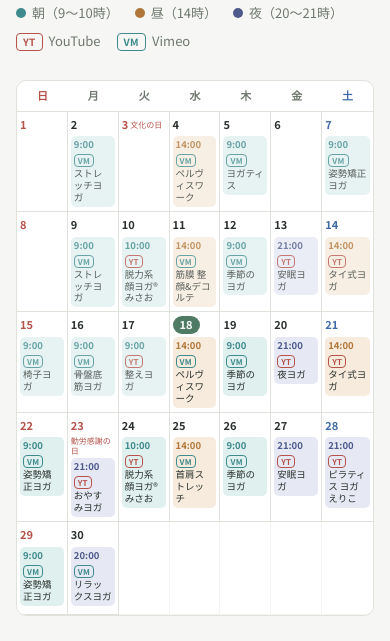
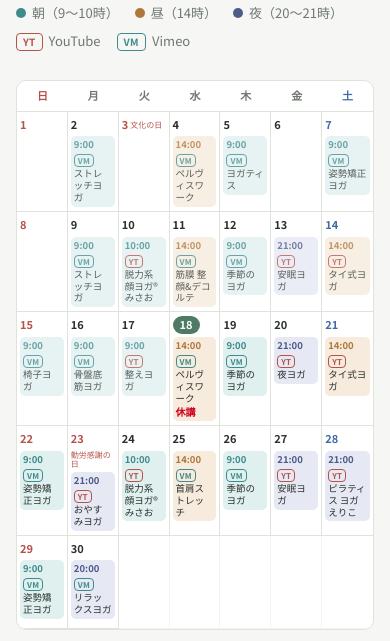
Before and after one commit to hazukiyo2002-source/yoga-live-calendar, a plain HTML site: page index.html in a window 390 px wide. Shown: the part 153-794 px from the top of the page. Drawn offline with Linux system fonts and the light colour scheme; a web font is replaced by a local one.

Commit message:
11/18 ペルヴィスワークを休講表示に
Added a new CSS variable for cancel color and updated relevant styles and event handling to incorporate the new 'off' state for events.

```diff
--- a/index.html
+++ b/index.html
@@ -11,7 +11,7 @@
   --day:#b0773a; --day-soft:#f6ebdc;
   --morning:#3f8a8c; --morning-soft:#dff0ef;
   --warn:#a3532d; --warn-soft:#fbeae0;
-  --sun:#b5524a; --sat:#3f6aa6;
+  --sun:#b5524a; --sat:#3f6aa6; --cancel:#d0021b;
   --display:"Zen Maru Gothic","Hiragino Maru Gothic ProN",system-ui,sans-serif;
   --body:"Noto Sans JP","Hiragino Sans",system-ui,sans-serif;
 }
@@ -22,7 +22,7 @@
   --day:#e2ad73; --day-soft:#3a2d1d;
   --morning:#80cfd1; --morning-soft:#1d3536;
   --warn:#f0a07a; --warn-soft:#3d261b;
-  --sun:#ef8f86; --sat:#8fb2ec; color-scheme:dark}}
+  --sun:#ef8f86; --sat:#8fb2ec; --cancel:#ff6b6b; color-scheme:dark}}
 :root[data-theme="dark"]{
   --bg:#161a18; --surface:#1f2421; --fg:#e7ebe7; --muted:#9aa49b; --line:#323a35;
   --accent:#8fc2a6; --accent-soft:#25352c;
@@ -30,7 +30,7 @@
   --day:#e2ad73; --day-soft:#3a2d1d;
   --morning:#80cfd1; --morning-soft:#1d3536;
   --warn:#f0a07a; --warn-soft:#3d261b;
-  --sun:#ef8f86; --sat:#8fb2ec; color-scheme:dark}
+  --sun:#ef8f86; --sat:#8fb2ec; --cancel:#ff6b6b; color-scheme:dark}
 body{background:var(--bg);color:var(--fg);font-family:var(--body);line-height:1.6}
 .wrap{max-width:1040px;margin:0 auto;padding-block:32px 48px;padding-left:max(16px,env(safe-area-inset-left,0px));padding-right:max(16px,env(safe-area-inset-right,0px));display:grid;gap:28px}
 header{display:grid;gap:6px}
@@ -68,6 +68,8 @@ h1{font-family:var(--display);font-size:clamp(26px,4vw,36px);margin:0;text-wrap:
 .ev.flag{outline:1.5px dashed var(--warn);outline-offset:-1.5px}
 .ev.past{opacity:.78}
 .arc{font-size:10px;font-weight:700;color:var(--muted);background:var(--bg);border:1px solid var(--line);border-radius:4px;padding:0 5px;line-height:1.4}
+.off{color:var(--cancel);font-weight:700}
+.ev .off{font-size:11px}
 
 h2{font-family:var(--display);font-size:20px;margin:0}
 .list{display:grid;gap:10px}
@@ -104,6 +106,7 @@ footer{color:var(--muted);font-size:12px}
   .ev .row{gap:3px}
   .ev .pf{font-size:8px;padding:0 3px}
   .ev .arc{display:none}
+  .ev .off{font-size:10px}
   .item{grid-template-columns:64px minmax(0,1fr)}
 }
 @media (max-width:420px){
@@ -168,7 +171,7 @@ const events=[
   {d:15,time:"9:00",name:"椅子ヨガ",pf:"vm",url:"https://vimeo.com/1246549487/18d67dacc0"},
   {d:16,time:"9:00",name:"骨盤底筋ヨガ",pf:"vm",url:"https://vimeo.com/1246560784/0477b8c995"},
   {d:17,time:"9:00",name:"整えヨガ",url:"https://www.youtube.com/live/siGVCeYS0ew"},
-  {d:18,time:"14:00",name:"ペルヴィスワーク",pf:"vm",url:"https://vimeo.com/event/6323586/embed/c7a9149217"},
+  {d:18,time:"14:00",name:"ペルヴィスワーク",pf:"vm",off:true,url:"https://vimeo.com/event/6323586/embed/c7a9149217"},
   {d:19,time:"9:00",name:"季節のヨガ",pf:"vm",url:"https://vimeo.com/event/6353750/embed/fc3d049603"},
   {d:20,time:"21:00",name:"夜ヨガ",desc:"足腰から全身を温めるヨガ",url:"https://www.youtube.com/live/rfR-JCHvLS4"},
   {d:21,time:"14:00",name:"タイ式ヨガ",url:"https://www.youtube.com/live/9JiSYKTQrRE"},
@@ -191,6 +194,7 @@ const now=new Date();
 const isPast=e=>{const [h,m]=e.time.split(':').map(Number);return new Date(2026,10,e.d,h,m+90)<now};
 const todayD=(now.getFullYear()===2026&&now.getMonth()===10)?now.getDate():-1;
 const arcTag='<span class="arc">アーカイブ</span>';
+const offTag='<span class="off">休講</span>';
 const grid=document.getElementById('grid');
 const total=Math.ceil((first+days)/7)*7;
 for(let i=0;i<total;i++){
@@ -201,24 +205,24 @@ for(let i=0;i<total;i++){
   if(d===todayD)c.classList.add('today');
   c.innerHTML=`<div class="num"><span class="n">${d}</span>${holidays[d]?`<span class="holname">${holidays[d]}</span>`:''}</div>`;
   events.filter(e=>e.d===d).forEach(e=>{
-    const past=isPast(e);
+    const past=isPast(e)&&!e.off;
     const ev=document.createElement('a');
     ev.href=e.url; ev.target='_blank'; ev.rel='noopener';
     ev.className='ev '+slot(e.time)+(e.flag?' flag':'')+(past?' past':'');
-    ev.innerHTML=`<span class="row"><span class="t">${e.time}</span>${pfLabel(e.pf)}${past?arcTag:''}</span><span class="name">${e.name}</span>`;
+    ev.innerHTML=`<span class="row"><span class="t">${e.time}</span>${pfLabel(e.pf)}${past?arcTag:''}</span><span class="name">${e.name}</span>${e.off?offTag:''}`;
     c.appendChild(ev);
   });
   grid.appendChild(c);
 }
 const list=document.getElementById('list');
 events.forEach(e=>{
-  const past=isPast(e);
+  const past=isPast(e)&&!e.off;
   const w=dows[new Date(2026,10,e.d).getDay()];
   const el=document.createElement('div');
   el.className='item '+slot(e.time);
   const where=e.pf==='vm'?'Vimeo':'YouTube';
   el.innerHTML=`<div class="date"><b>11/${e.d}</b><small>${w}${holidays[e.d]?'・祝':''}</small><span class="tm">${e.time}</span></div>
-  <div class="info"><span class="tags">${pfLabel(e.pf)}${past?arcTag:''}</span><strong>${e.name}</strong>${e.desc?`<p>${e.desc}</p>`:''}<a class="watch" href="${e.url}" target="_blank" rel="noopener">${past?where+'でアーカイブを見る':where+'で見る'} →</a>${e.flag?`<span class="chip">要確認：${e.flag}</span>`:''}</div>`;
+  <div class="info"><span class="tags">${pfLabel(e.pf)}${past?arcTag:''}</span><strong>${e.name}${e.off?' '+offTag:''}</strong>${e.desc?`<p>${e.desc}</p>`:''}${e.off?'':`<a class="watch" href="${e.url}" target="_blank" rel="noopener">${past?where+'でアーカイブを見る':where+'で見る'} →</a>`}${e.flag?`<span class="chip">要確認：${e.flag}</span>`:''}</div>`;
   list.appendChild(el);
 });
 </script>
```
